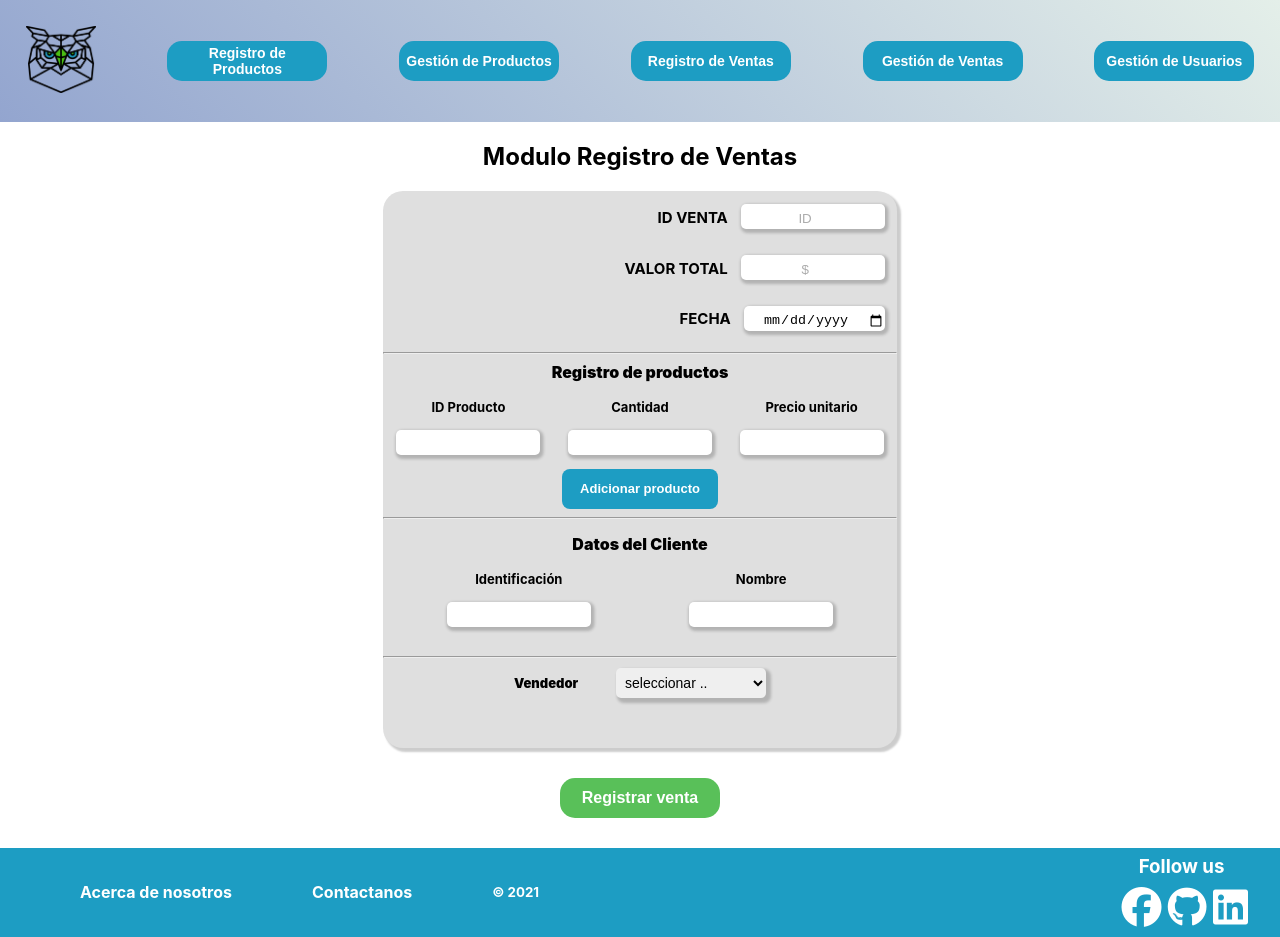
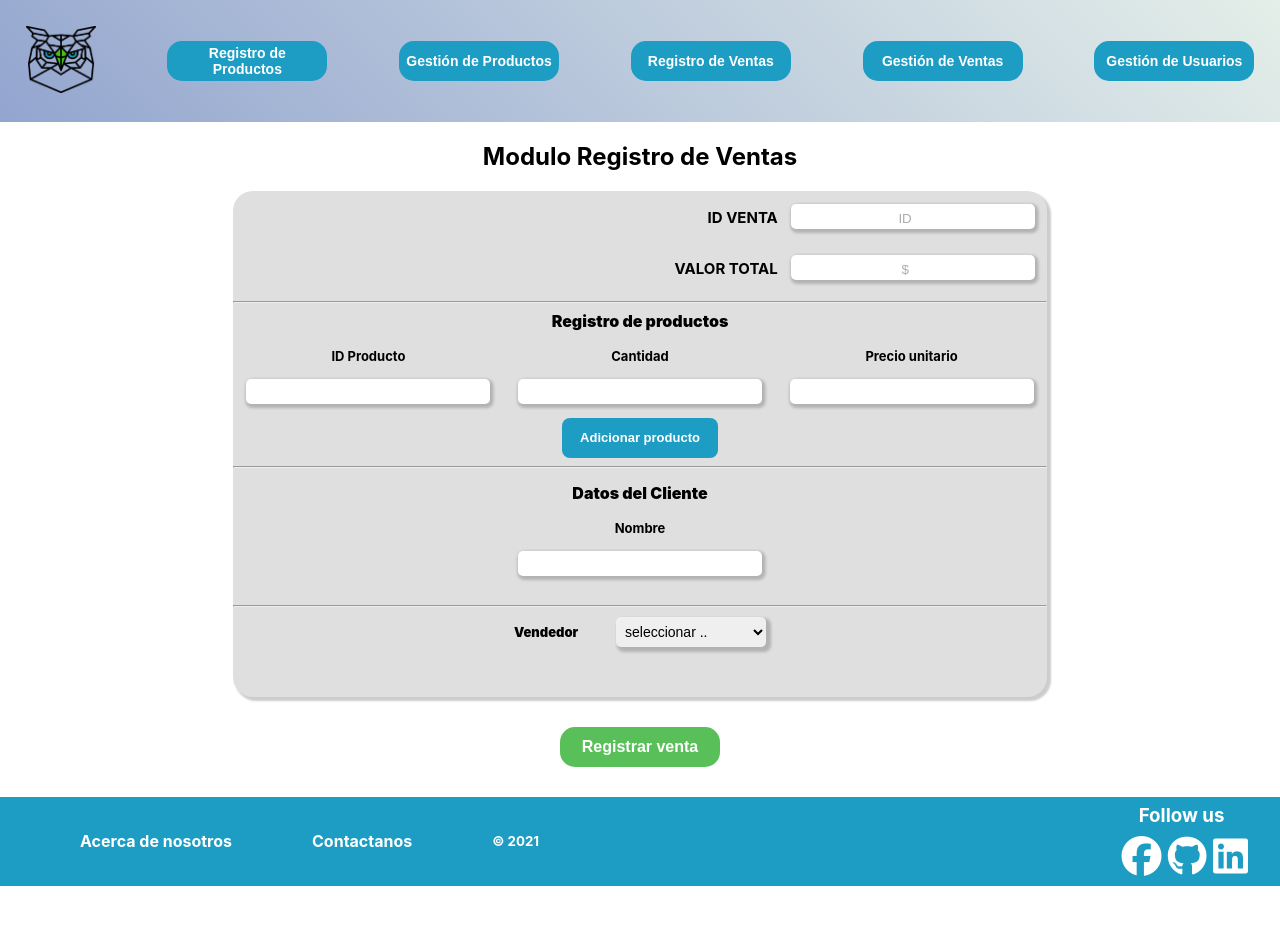
Before and after one commit to wolfangvera/g.p.i, a React (Create React App) app: page /RegistroVenta in a window 1280 px wide. After the commit the page ends 886 px from the top, so only its background shows below. Built offline with nearby package versions, Linux system fonts and the light colour scheme.

Commit message:
elimine campos del registro de venta

```diff
--- a/src/pages/RegistroVenta.js
+++ b/src/pages/RegistroVenta.js
@@ -15,11 +15,6 @@ const RegistroVenta = () => {
                         <label className="form">
                             <label className="label_regventa">VALOR TOTAL</label>
                             <input className="input_info" type="number" placeholder="$" required />
-                        </label>
-                        <label className="form">
-                            <label className="label_regventa">FECHA</label>
-                            <input className="input_info" type="date" required />
-
                         </label>
                     </div>
                     <hr />
@@ -46,12 +41,12 @@ const RegistroVenta = () => {
                         <table className="tabla_cliente">
                             <caption className="Titulo_tabla">Datos del Cliente</caption>
                             <thead className="thead">
-                                <th className="th_regventa">Identificación</th>
+
                                 <th className="th_regventa">Nombre</th>
 
                             </thead>
                             <tbody>
-                                <td className="td_regventa"><input className="input_info" type="text" /> </td>
+
                                 <td className="td_regventa"><input className="input_info" type="text" /> </td>
 
                             </tbody>
--- a/src/style/RegistroVenta.css
+++ b/src/style/RegistroVenta.css
@@ -45,7 +45,7 @@
     border-radius: 5px;
     box-shadow: 1.5px 2px 3px 2px rgba(0, 0, 0, 0.2);
     text-align: center;
-    width:10.5em;
+    width:15rem;
     height: 1em;
 }
 .input_info::-webkit-input-placeholder{
```
Also changed, not shown: 1 other file (tests, documents, lock files or other folders).
